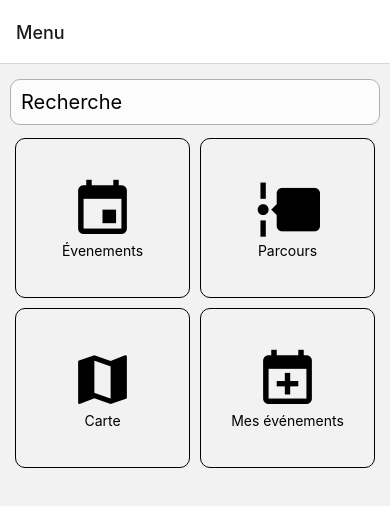
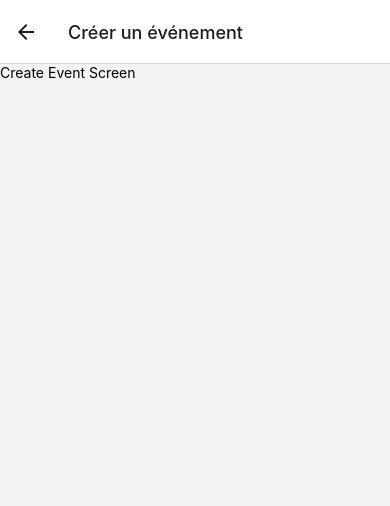
Before and after one commit to moussabah/mobile-app, a React Native app: screen /CreateEventScreen in a window 390 px wide. Shown: the top 506 px of the page. Built offline with nearby package versions, Linux system fonts and the light colour scheme.

Commit message:
feat: create event

```diff
--- a/App.js
+++ b/App.js
@@ -10,6 +10,7 @@ import MenuScreen from "./screens/MenuScreen";
 import UserEventScreen from "./screens/UserEventScreen";
 import CardScreen from "./screens/CardScreen";
 import ParcourScreen from "./screens/ParcourScreen";
+import CreateEventScreen from "./screens/CreateEventScreen";
 
 const Stack = createNativeStackNavigator();
 
@@ -21,6 +22,7 @@ export default function App() {
                 <Stack.Screen name="EventList" component={BottomTab} options={{title: 'Menu', headerShown: false}} />
                 <Stack.Screen name="UserEvent" component={UserEventScreen} options={{title: 'Mes événements'}} />
                 <Stack.Screen name="CardScreen" component={CardScreen} options={{title: 'Carte'}} />
+                <Stack.Screen name="CreateEventScreen" component={CreateEventScreen} options={{title: 'Créer un événement'}} />
                 <Stack.Screen name="ParcourScreen" component={ParcourScreen} options={{title: 'Parcours'}} />
                 <Stack.Screen name="EventDetail" component={EventDetail} options={{title: 'Description'}} />
             </Stack.Navigator>
--- /dev/null
+++ b/screens/CreateEventScreen.jsx
@@ -0,0 +1,10 @@
+import React from 'react';
+import {Text} from "react-native";
+
+function CreateEventScreen(props) {
+    return (
+        <Text>Create Event Screen</Text>
+    );
+}
+
+export default CreateEventScreen;
--- a/screens/UserEventScreen.jsx
+++ b/screens/UserEventScreen.jsx
@@ -2,7 +2,7 @@ import React from 'react';
 import {Button, ScrollView, StyleSheet, Text, TouchableOpacity, View} from "react-native";
 import {Styles} from "../assets/styles/Styles";
 import {Colors} from "../assets/styles/Colors";
-function UserEventScreen(props) {
+function UserEventScreen({navigation}) {
 
     function EventItem(){
         return (
@@ -17,10 +17,14 @@ function UserEventScreen(props) {
         )
     }
 
+    const onPressAddBtn = () => {
+        navigation.navigate("CreateEventScreen")
+    }
+
 
     return (
         <View style={componentScreen.container}>
-            <TouchableOpacity title="Ajouter un évenement" style={componentScreen.addBtn}>
+            <TouchableOpacity onPress={onPressAddBtn} title="Ajouter un évenement" style={componentScreen.addBtn}>
                 <Text style={componentScreen.btnText}>Ajouter un événement</Text>
             </TouchableOpacity>
             <ScrollView>
```
